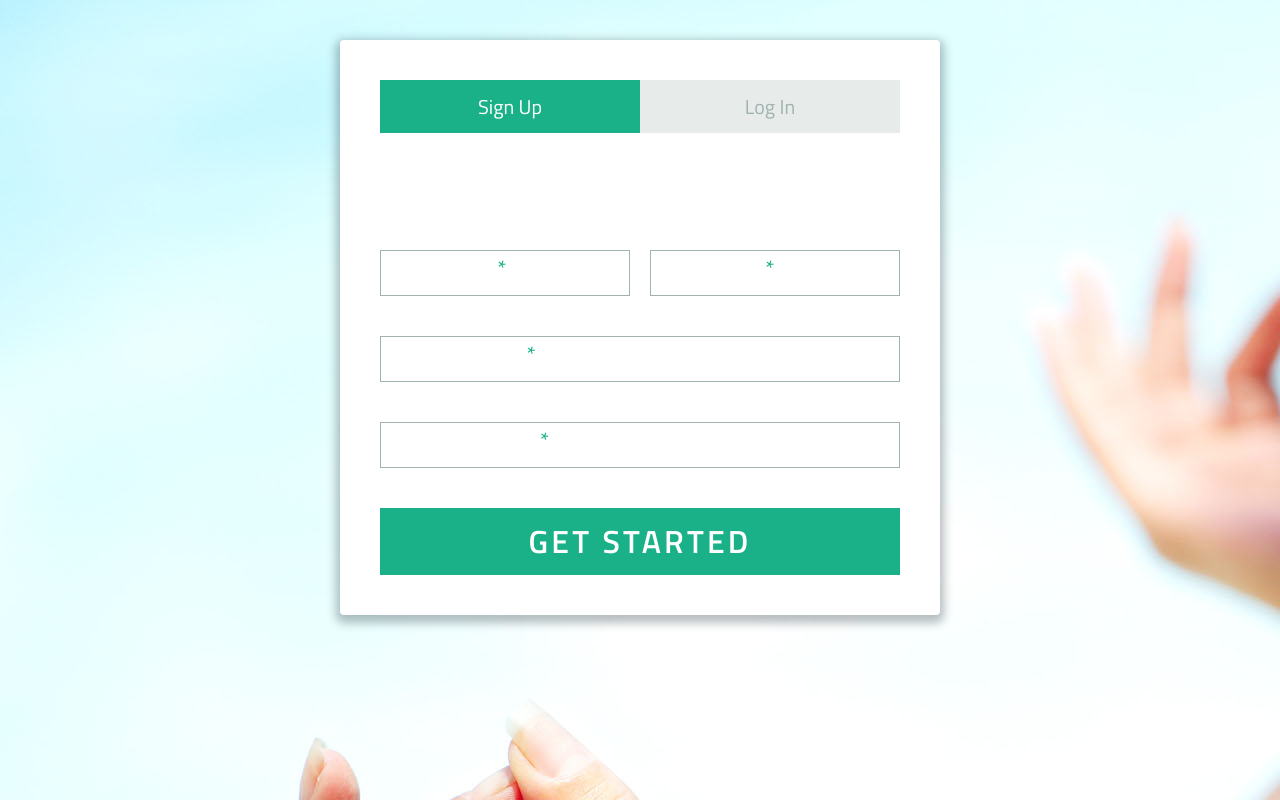
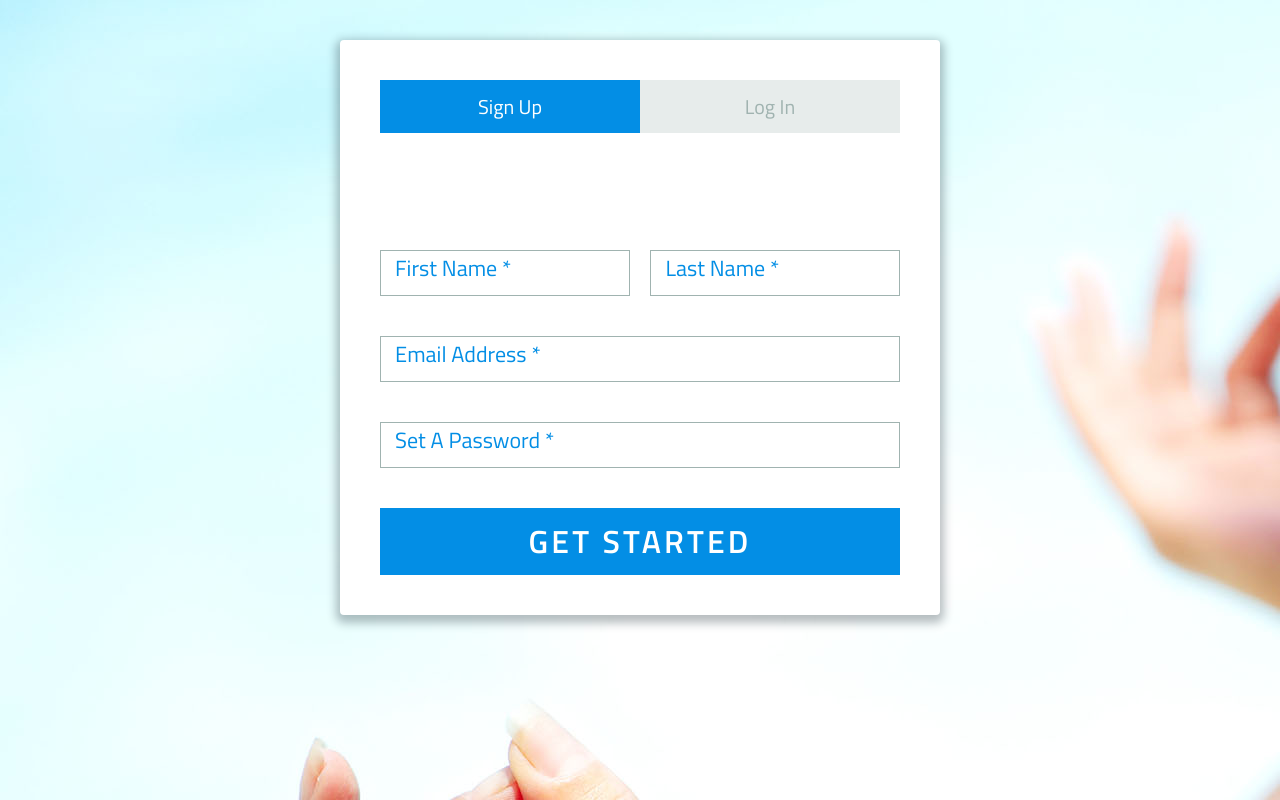
Before and after one commit to hubmegityou/projekcik, a PHP site: page /SignIn/index.html in a window 1280 px wide. Run offline with PHP 8.4, Linux system fonts and the light colour scheme; some libraries are stand-ins or nearby versions.

Commit message:
logowanie part 2

```diff
--- a/SignIn/css/style.css
+++ b/SignIn/css/style.css
@@ -18,7 +18,7 @@ a {
   transition: .5s ease;
 }
 a:hover {
-  color: #179b77;
+  color: #038ee5;
 }
 
 .form {
@@ -55,11 +55,11 @@ a:hover {
   transition: .5s ease;
 }
 .tab-group li a:hover {
-  background: #179b77;
+  background: #038ee5;
   color: #ffffff;
 }
 .tab-group .active a {
-  background: #1ab188;
+  background: #038ee5;
   color: #ffffff;
 }
 
@@ -88,7 +88,7 @@ label {
 }
 label .req {
   margin: 2px;
-  color: #1ab188;
+  color: #038ee5;
 }
 
 label.active {
@@ -121,7 +121,7 @@ input, textarea {
 }
 input:focus, textarea:focus {
   outline: 0;
-  border-color: #1ab188;
+  border-color: #038ee5;
 }
 
 textarea {
@@ -157,14 +157,14 @@ textarea {
   font-weight: 600;
   text-transform: uppercase;
   letter-spacing: .1em;
-  background: #1ab188;
+  background: #038ee5;
   color: #ffffff;
   -webkit-transition: all 0.5s ease;
   transition: all 0.5s ease;
   -webkit-appearance: none;
 }
 .button:hover, .button:focus {
-  background: #179b77;
+  background: #038ee5;
 }
 
 .button-block {
--- a/SignIn/index.html
+++ b/SignIn/index.html
@@ -29,14 +29,14 @@
           <div class="top-row">
             <div class="field-wrap">
               <label>
-                First Name<span class="req">*</span>
+                <span class="req">First Name *</span>
               </label>
               <input type="text" required autocomplete="off" />
             </div>
 
             <div class="field-wrap">
               <label>
-                Last Name<span class="req">*</span>
+                <span class="req">Last Name *</span>
               </label>
               <input type="text"required autocomplete="off"/>
             </div>
@@ -44,14 +44,14 @@
 
           <div class="field-wrap">
             <label>
-              Email Address<span class="req">*</span>
+              <span class="req">Email Address *</span>
             </label>
             <input type="email"required autocomplete="off"/>
           </div>
 
           <div class="field-wrap">
             <label>
-              Set A Password<span class="req">*</span>
+              <span class="req">Set A Password *</span>
             </label>
             <input type="password"required autocomplete="off"/>
           </div>
@@ -69,14 +69,14 @@
 
             <div class="field-wrap">
             <label>
-              Email Address<span class="req">*</span>
+              <span class="req">Email Address *</span>
             </label>
             <input type="email"required autocomplete="off"/>
           </div>
 
           <div class="field-wrap">
             <label>
-              Password<span class="req">*</span>
+              <span class="req">Password *</span>
             </label>
             <input type="password"required autocomplete="off"/>
           </div>
--- a/SignIn/scss/style.scss
+++ b/SignIn/scss/style.scss
@@ -4,9 +4,9 @@ $body-bg: #99ffff;
 $form-bg: url(../images/bg_img2.jpg);
 $white: #ffffff;
 
-$main: #1ab188;
-$main-light: lighten($main,5%);
-$main-dark: darken($main,5%);
+$main: #038ee5;
+$main-light: #038ee5;
+$main-dark: #038ee5;
 
 $gray-light: #a0b3b0;
 $gray: #ddd;
```
